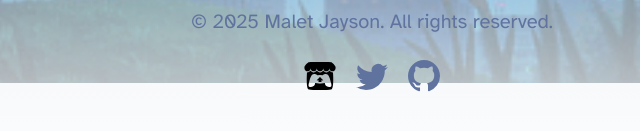
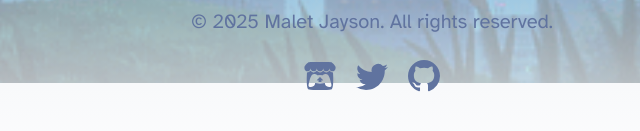
Before and after one commit to jayjay1509/jayjay1509.github.io, an Astro site: page / in a window 1280 px wide. Shown: the part 717-848 px from the top of the page, 268-908 px from the left. Built offline with nearby package versions, Linux system fonts and the light colour scheme; Astro itself is replaced by a stand-in of ours.

Commit message:
mise en ligne

```diff
--- a/src/components/Footer.astro
+++ b/src/components/Footer.astro
@@ -8,7 +8,8 @@ const today = new Date();
 		<a href="https://jayjay1509.itch.io/" target="_blank">
 			<span class="sr-only">Suivez-moi sur Itch.io</span>
 			<svg xmlns="http://www.w3.org/2000/svg" viewBox="0 0 512 512" width="32" height="32">
-				<path d="M71.9 34.8C50.2 47.7 7.4 96.8 7 109.7v21.3c0 27.1 25.3 50.8 48.3 50.8 27.6 0 50.5-22.9 50.5-50 0 27.1 22.2 50 49.8 50s49-22.9 49-50c0 27.1 23.6 50 51.2 50h.5c27.6 0 51.2-22.9 51.2-50 0 27.1 21.5 50 49 50s49.8-22.9 49.8-50c0 27.1 23 50 50.5 50 23 0 48.3-23.8 48.3-50.8v-21.3c-.4-12.9-43.2-62.1-64.9-75C372.6 32.4 325.8 32 256 32S91.1 33.1 71.9 34.8zm132.3 134.4c-22 38.4-77.9 38.7-99.9 .3-13.2 23.1-43.2 32.1-56 27.7-3.9 40.2-13.7 237.1 17.7 269.2 80 18.7 302.1 18.1 379.8 0 31.7-32.3 21.3-232 17.8-269.2-12.9 4.4-42.9-4.6-56-27.7-22 38.5-77.9 38.1-99.9-.2-7.1 12.5-23.1 28.9-51.8 28.9a57.5 57.5 0 0 1 -51.8-28.9zm-41.6 53.8c16.5 0 31.1 0 49.2 19.8a436.9 436.9 0 0 1 88.2 0C318.2 223 332.9 223 349.3 223c52.3 0 65.2 77.5 83.9 144.5 17.3 62.2-5.5 63.7-34 63.7-42.2-1.6-65.5-32.2-65.5-62.8-39.3 6.4-101.9 8.8-155.6 0 0 30.6-23.3 61.2-65.5 62.8-28.4-.1-51.2-1.6-33.9-63.7 18.7-67 31.6-144.5 83.9-144.5zM256 270.8s-44.4 40.8-52.4 55.2l29-1.2v25.3c0 1.6 21.3 .2 23.3 .2 11.7 .5 23.3 1 23.3-.2v-25.3l29 1.2c-8-14.5-52.4-55.2-52.4-55.2z"/>
+				<path fill="currentColor"
+					d="M71.9 34.8C50.2 47.7 7.4 96.8 7 109.7v21.3c0 27.1 25.3 50.8 48.3 50.8 27.6 0 50.5-22.9 50.5-50 0 27.1 22.2 50 49.8 50s49-22.9 49-50c0 27.1 23.6 50 51.2 50h.5c27.6 0 51.2-22.9 51.2-50 0 27.1 21.5 50 49 50s49.8-22.9 49.8-50c0 27.1 23 50 50.5 50 23 0 48.3-23.8 48.3-50.8v-21.3c-.4-12.9-43.2-62.1-64.9-75C372.6 32.4 325.8 32 256 32S91.1 33.1 71.9 34.8zm132.3 134.4c-22 38.4-77.9 38.7-99.9 .3-13.2 23.1-43.2 32.1-56 27.7-3.9 40.2-13.7 237.1 17.7 269.2 80 18.7 302.1 18.1 379.8 0 31.7-32.3 21.3-232 17.8-269.2-12.9 4.4-42.9-4.6-56-27.7-22 38.5-77.9 38.1-99.9-.2-7.1 12.5-23.1 28.9-51.8 28.9a57.5 57.5 0 0 1 -51.8-28.9zm-41.6 53.8c16.5 0 31.1 0 49.2 19.8a436.9 436.9 0 0 1 88.2 0C318.2 223 332.9 223 349.3 223c52.3 0 65.2 77.5 83.9 144.5 17.3 62.2-5.5 63.7-34 63.7-42.2-1.6-65.5-32.2-65.5-62.8-39.3 6.4-101.9 8.8-155.6 0 0 30.6-23.3 61.2-65.5 62.8-28.4-.1-51.2-1.6-33.9-63.7 18.7-67 31.6-144.5 83.9-144.5zM256 270.8s-44.4 40.8-52.4 55.2l29-1.2v25.3c0 1.6 21.3 .2 23.3 .2 11.7 .5 23.3 1 23.3-.2v-25.3l29 1.2c-8-14.5-52.4-55.2-52.4-55.2z"/>
 			</svg>
 		</a>
 		<a href="https://x.com/JaysonMalet" target="_blank">
```
